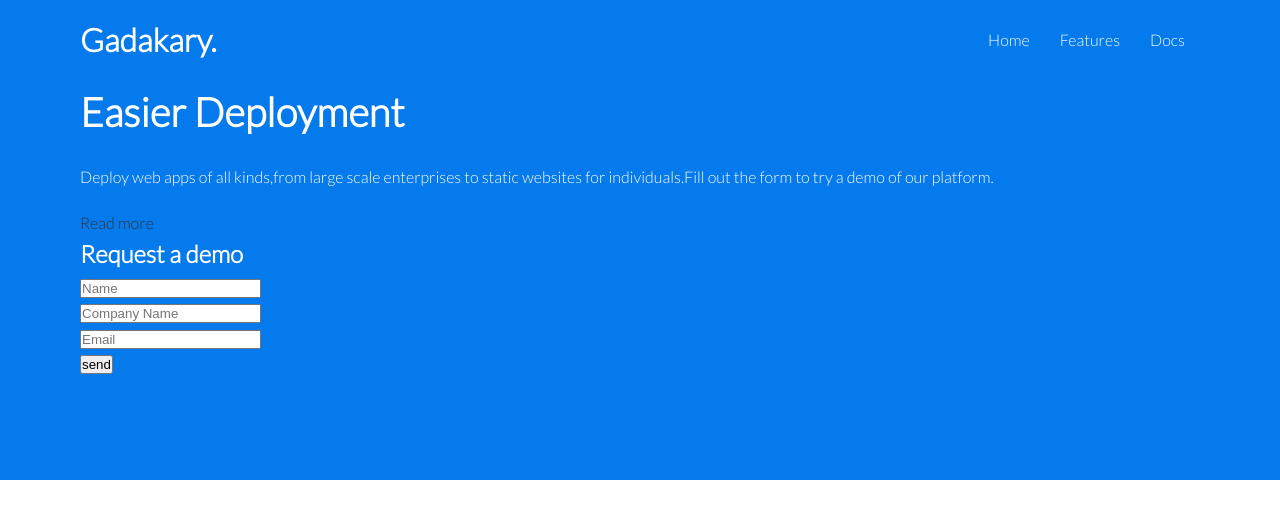
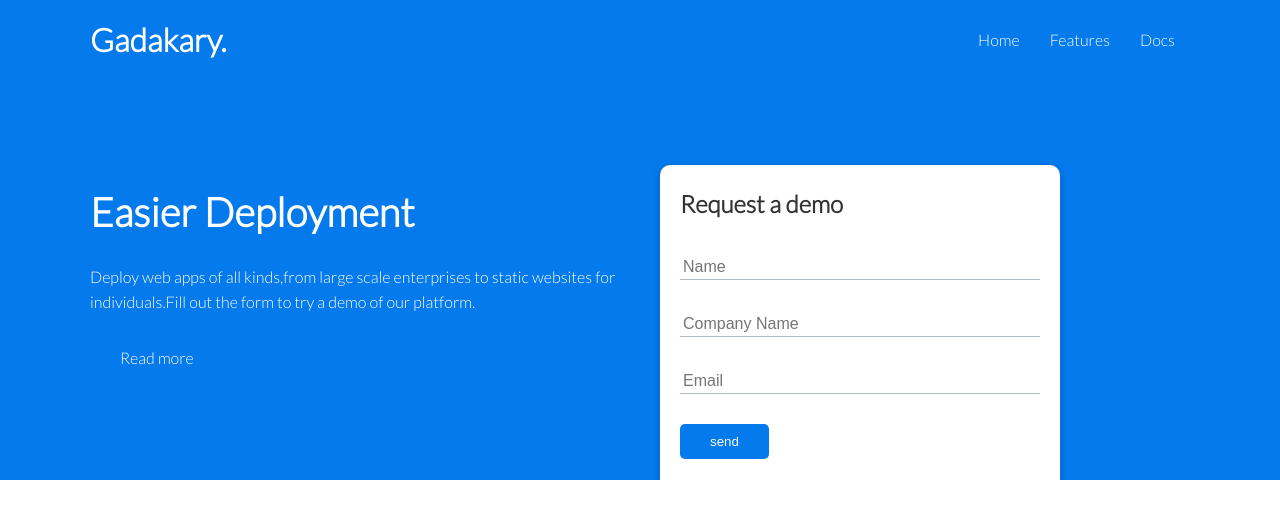
Before and after one commit to chirugck9/project1-Basic-, a plain HTML site: page index.html in a window 1280 px wide. Drawn offline with Linux system fonts and the light colour scheme.

Commit message:
Add files via upload

```diff
--- a/style.css
+++ b/style.css
@@ -66,12 +66,57 @@ img {
 .showcase p {
   margin: 20px 0;
 }
+.showcase.grid {
+  overflow: visible;
+  grid-template-columns: 55% 45%;
+  gap: 30px;
+}
+.showcase-form {
+  position: relative;
+  top: 60px;
+  height: 350px;
+  width: 400px;
+  padding: 40px;
+  z-index: flex-end;
+}
+.showcase-form .form-control {
+  margin: 30px 0px;
+}
+.showcase-form input[type="text"],
+.showcase-form input[type="email"] {
+  border: 0px;
+  border-bottom: 1px solid #b4becb;
+  width: 100%;
+  padding: 3px;
+  font-size: 16px;
+}
+.showcase-forminput :focus {
+  outline: none;
+}
+
 /* utilities */
 .container {
-  max-width: 1200px;
+  max-width: 1100px;
   margin: 0 auto;
   overflow: auto;
-  padding: 0 40px;
+  padding: 0 0px;
+}
+.card {
+  background-color: #ffffff;
+  color: #333333;
+  border-radius: 10px;
+  box-shadow: 0px 3px 10px rgba(0, 0, 0, 0.2);
+  padding: 20px;
+  margin: 10px;
+}
+.btn {
+  display: inline-block;
+  padding: 10px 30px;
+  cursor: pointer;
+  background: var(--primary-color);
+  color: #ffffff;
+  border: none;
+  border-radius: 5px;
 }
 .flex {
   display: flex;
@@ -79,3 +124,11 @@ img {
   align-items: center;
   height: 100%;
 }
+.grid {
+  display: grid;
+  grid-template-columns: repeat(2, 1fr);
+  gap: 20px;
+  justify-content: center;
+  align-items: center;
+  height: 100%;
+}
```
